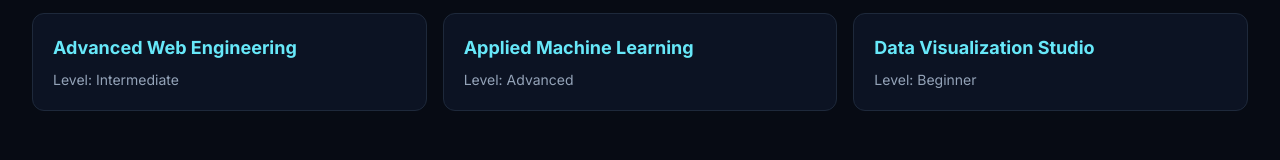
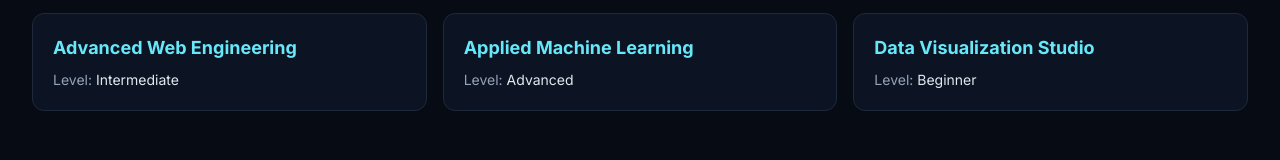
Before and after one commit to loshanan208/EDU-TRACK, a React (Vite) app in the folder EduTrack-main/frontend/: page /courses in a window 1280 px wide. Shown: the part 230-390 px from the top of the page. Built offline with nearby package versions, Linux system fonts and the light colour scheme; no server answers.

Commit message:
new effects to CoursesPage

```diff
--- a/EduTrack-main/frontend/src/pages/public/CoursesPage.jsx
+++ b/EduTrack-main/frontend/src/pages/public/CoursesPage.jsx
@@ -1,3 +1,9 @@
+import React from "react";
+
+/**
+ * Static data representing the courses to be displayed.
+ * In a real-world app, this might come from an API or database.
+ */
 const featuredCourses = [
   { id: 1, title: "Advanced Web Engineering", level: "Intermediate" },
   { id: 2, title: "Applied Machine Learning", level: "Advanced" },
@@ -7,16 +13,29 @@ const featuredCourses = [
 function CoursesPage() {
   return (
     <section className="mx-auto max-w-7xl px-4 py-16 sm:px-6 lg:px-8">
+      {/* Page Header */}
       <h1 className="text-3xl font-black text-white">Courses</h1>
       <p className="mt-4 max-w-3xl text-slate-300">
         Browse a curriculum designed for hands-on, career-ready outcomes.
       </p>
 
+      {/* Grid Container:
+        - Defaults to 1 column on mobile.
+        - Switches to 3 columns on medium screens (md:grid-cols-3).
+      */}
       <div className="mt-8 grid grid-cols-1 gap-4 md:grid-cols-3">
+        {/* Map through the featuredCourses array to dynamically generate
+          course cards. We use course.id as the 'key' for React's reconciliation.
+        */}
         {featuredCourses.map((course) => (
-          <article key={course.id} className="rounded-xl border border-slate-800 bg-slate-900/70 p-5">
+          <article
+            key={course.id}
+            className="rounded-xl border border-slate-800 bg-slate-900/70 p-5 transition-transform hover:scale-[1.02]"
+          >
             <h2 className="text-lg font-bold text-cyan-300">{course.title}</h2>
-            <p className="mt-2 text-sm text-slate-400">Level: {course.level}</p>
+            <p className="mt-2 text-sm text-slate-400">
+              Level: <span className="text-slate-200">{course.level}</span>
+            </p>
           </article>
         ))}
       </div>
```
